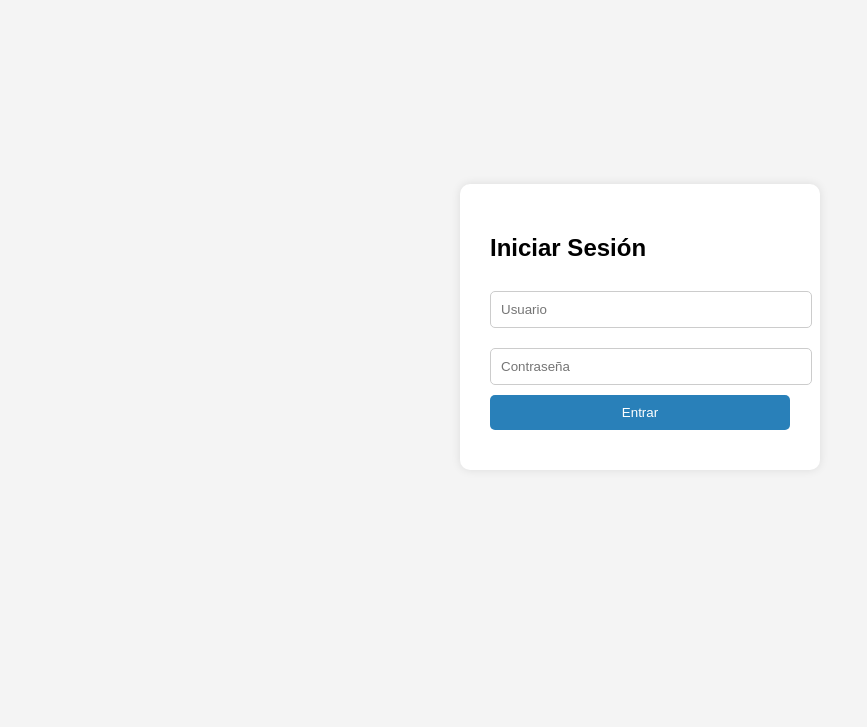
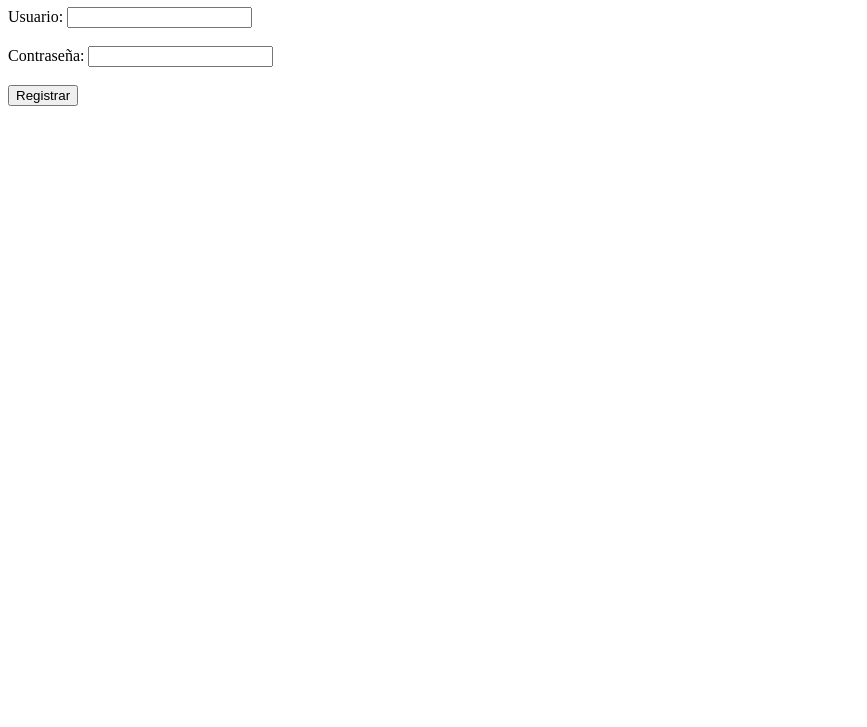
Before and after one commit to Alexandre-Rodero/empleats, a plain HTML site: page index.html in a window 1280 px wide. Shown: the part 73-800 px from the top of the page, without its empty margins (0-867 px from the left). Drawn offline with Linux system fonts and the light colour scheme.

Commit message:
Update index.html

```diff
--- a/index.html
+++ b/index.html
@@ -3,81 +3,58 @@
 <head>
   <meta charset="UTF-8">
   <meta name="viewport" content="width=device-width, initial-scale=1.0">
-    <title>Inicio de Sesión</title>
-    <style>
-        body {
-            font-family: Arial, sans-serif;
-            background-color: #f4f4f4;
-            display: flex;
-            justify-content: center;
-            align-items: center;
-            height: 100vh;
-            margin: 0;
-        }
-        .login-container {
-            background: white;
-            padding: 30px;
-            border-radius: 10px;
-            box-shadow: 0 0 10px rgba(0, 0, 0, 0.1);
-            width: 300px;
-        }
-        input {
-            width: 100%;
-            padding: 10px;
-            margin: 10px 0;
-            border: 1px solid #ccc;
-            border-radius: 5px;
-        }
-        button {
-            width: 100%;
-            padding: 10px;
-            background-color: #2980b9;
-            color: white;
-            border: none;
-            border-radius: 5px;
-            cursor: pointer;
-        }
-        button:hover {
-            background-color: #1c5980;
-        }
-        .error {
-            color: red;
-            text-align: center;
-            margin-top: 10px;
-        }
-    </style>
+  <title>Registro de Empleados</title>
 </head>
 <body>
-    <div class="login-container">
-        <h2>Iniciar Sesión</h2>
-        <input type="text" id="usuario" placeholder="Usuario">
-        <input type="password" id="contrasena" placeholder="Contraseña">
-        <button onclick="iniciarSesion()">Entrar</button>
-        <div id="mensajeError" class="error"></div>
-    </div>
+  <h1>Registro de Empleados</h1>
+  <form id="formRegistro">
+    <label for="usuario">Usuario:</label>
+    <input type="text" id="usuario" name="usuario" required><br><br>
+
+    <label for="contrasena">Contraseña:</label>
+    <input type="password" id="contrasena" name="contrasena" required><br><br>
+
+    <button type="submit">Registrar</button>
+  </form>
 
   <script>
-        async function iniciarSesion() {
+    // Manejar el envío del formulario
+    document.getElementById('formRegistro').addEventListener('submit', function(event) {
+      event.preventDefault(); // Prevenir el comportamiento por defecto del formulario
+
+      // Obtener los valores del formulario
       const usuario = document.getElementById('usuario').value;
       const contrasena = document.getElementById('contrasena').value;
-            const url = "https://script.google.com/macros/s/AKfycbyKJ4CwH_Hwg4KYm3-BIyK1I8oiNFDhSLBOLaMCfnn-1hf6zPpOtypvZtqf4DdxP1OiJg/exec";
 
-            // Realiza la solicitud a tu Google Apps Script
-            const respuesta = await fetch(`${url}?usuario=${usuario}&contrasena=${contrasena}`);
-            const datos = await respuesta.json();
+      // URL del Google Apps Script para el registro
+      const url = "https://script.google.com/macros/s/AKfycbyKJ4CwH_Hwg4KYm3-BIyK1I8oiNFDhSLBOLaMCfnn-1hf6zPpOtypvZtqf4DdxP1OiJg/exec"; // Reemplazar con tu URL
 
-            // Verifica si la respuesta del servidor es exitosa
-            if (datos.success) {
-                // Guarda el nombre de usuario en localStorage
-                localStorage.setItem('usuario', usuario);
-
-                // Redirige al portal de empleados
-                window.location.href = 'empleados.html';
+      // Enviar los datos al Google Apps Script
+      fetch(url, {
+        method: 'POST',
+        body: JSON.stringify({
+          accion: 'registro', // Acción para indicar que es un registro
+          usuario: usuario,
+          contrasena: contrasena
+        }),
+        headers: {
+          'Content-Type': 'application/json'
+        }
+      })
+      .then(response => response.json())
+      .then(data => {
+        if (data.success) {
+          alert('Usuario registrado con éxito');
+          window.location.href = 'empleados.html'; // Redirigir a la página de empleados
         } else {
-                // Muestra un mensaje de error si las credenciales no son correctas
-                document.getElementById('mensajeError').textContent = 'Usuario o contraseña incorrectos';
+          alert('Error al registrar el usuario. Intenta con otro nombre de usuario.');
         }
-        }
+      })
+      .catch(error => {
+        console.error('Error al registrar:', error);
+        alert('Hubo un problema al registrar el usuario.');
+      });
+    });
   </script>
 </body>
 </html>
```
Lines whose indentation alone changed are shown as unchanged.
